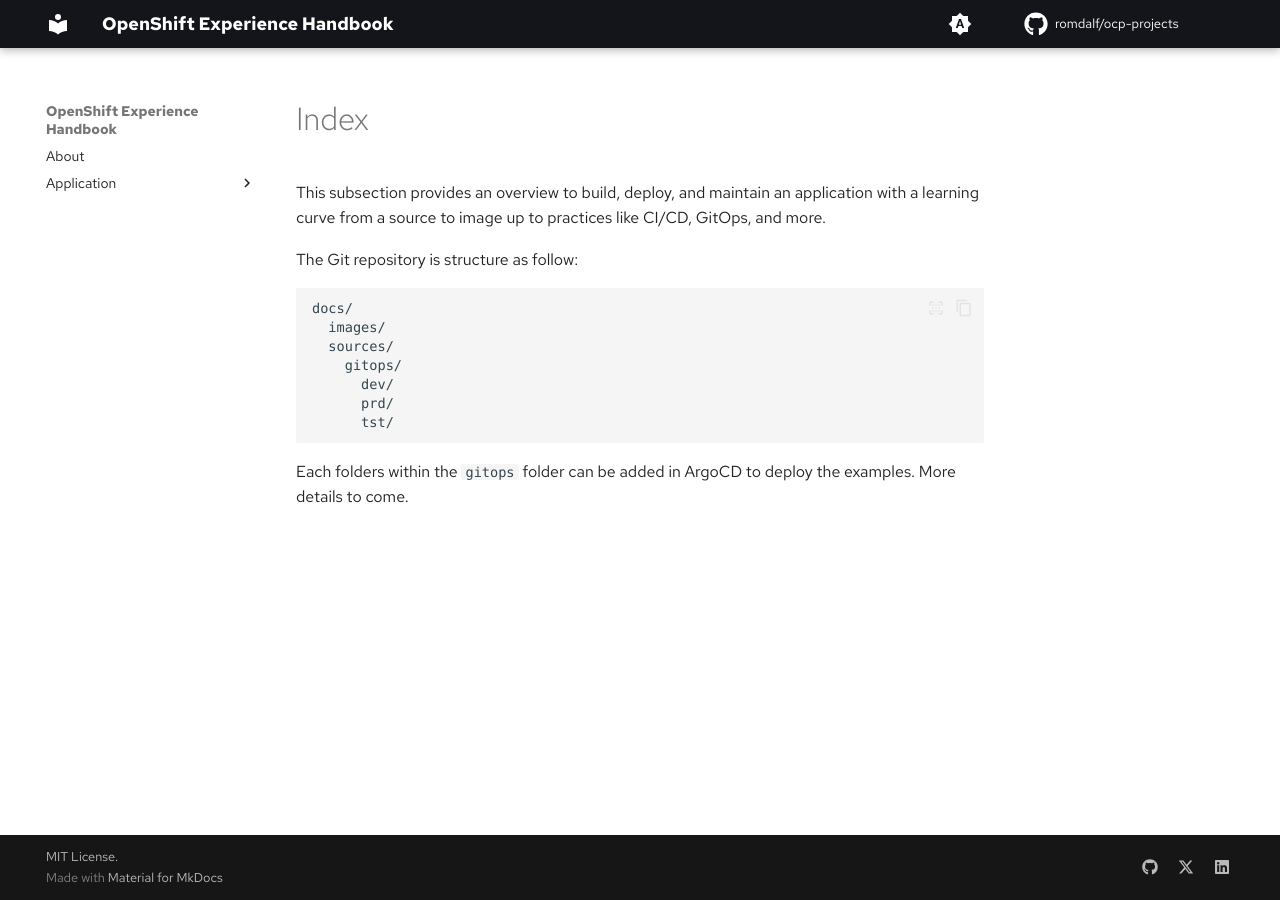
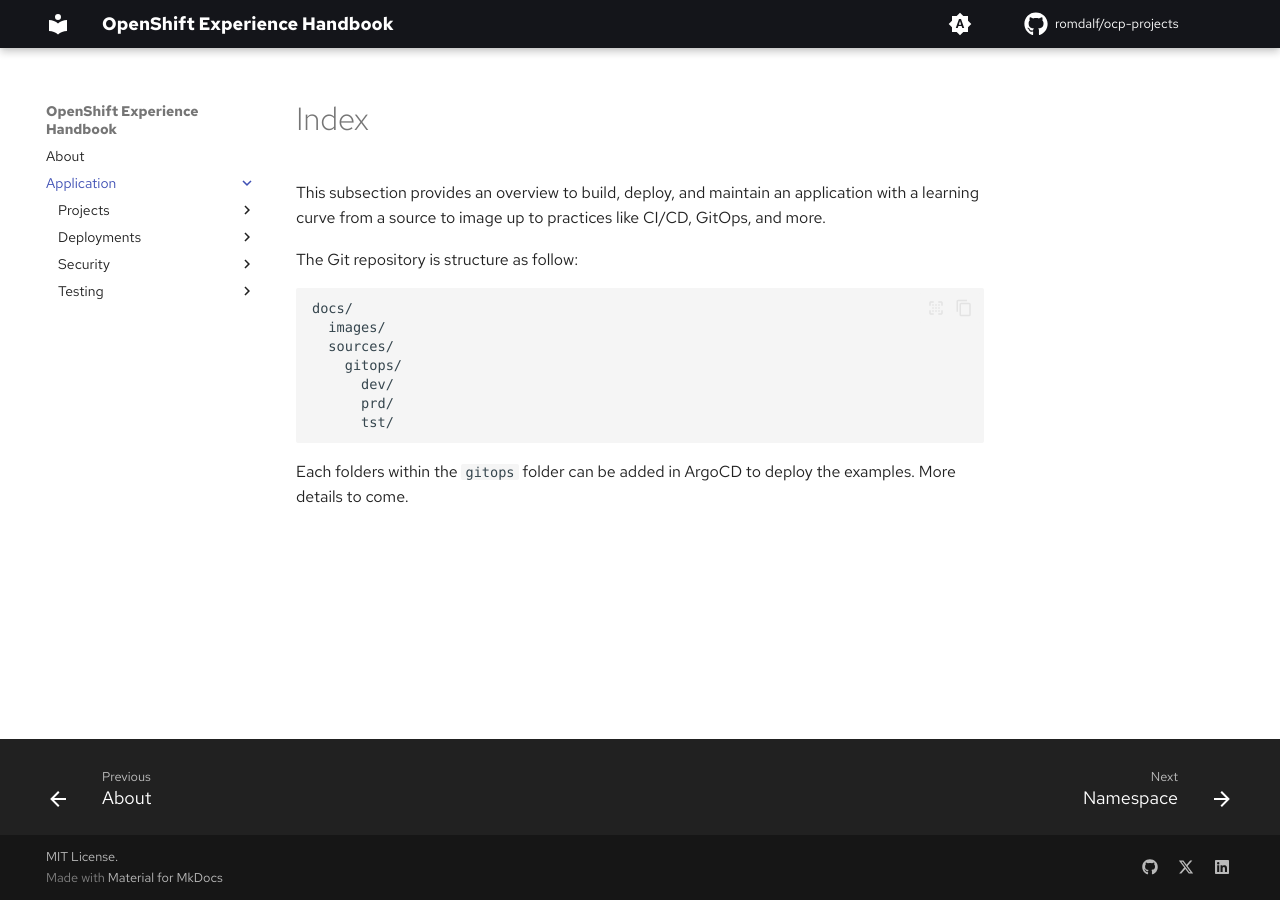
Before and after one commit to romdalf/ocp-projects, an MkDocs documentation site: the page built from docs/application/index.md, in a window 1280 px wide. Built offline with MkDocs 1.6.1 and Material for MkDocs 9.7.7, drawn with Linux system fonts in a browser that asks for light colours; some web fonts are replaced; comment, search, counter and statistics services are not loaded; some of the changed lines change nothing that is shown.

Commit message:
fix nav and my stupidity

```diff
--- a/mkdocs.yml
+++ b/mkdocs.yml
@@ -103,7 +103,7 @@ markdown_extensions:
 nav:
   - About: index.md
   - Application:
-    - application/application_index.md
+    - application/index.md
     - Projects:
       - Namespace: namespace.md
       - Quota: quota.md
```
